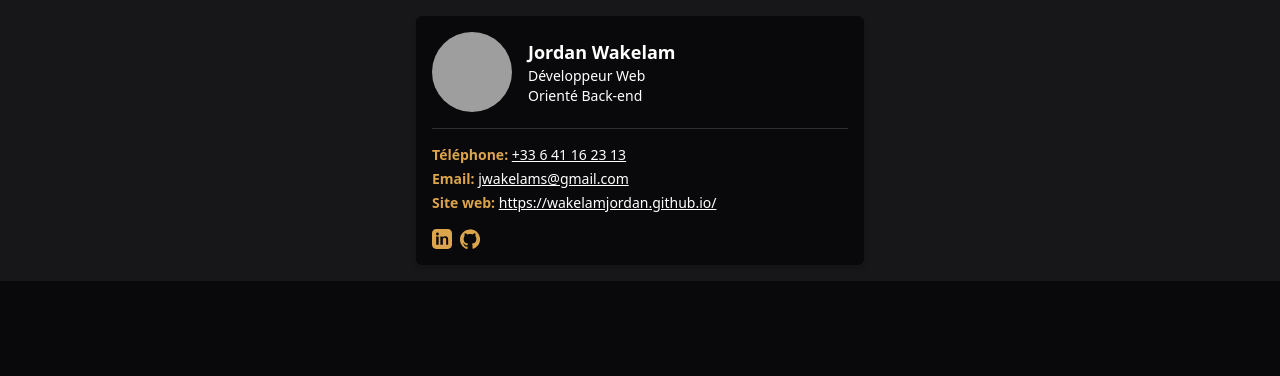
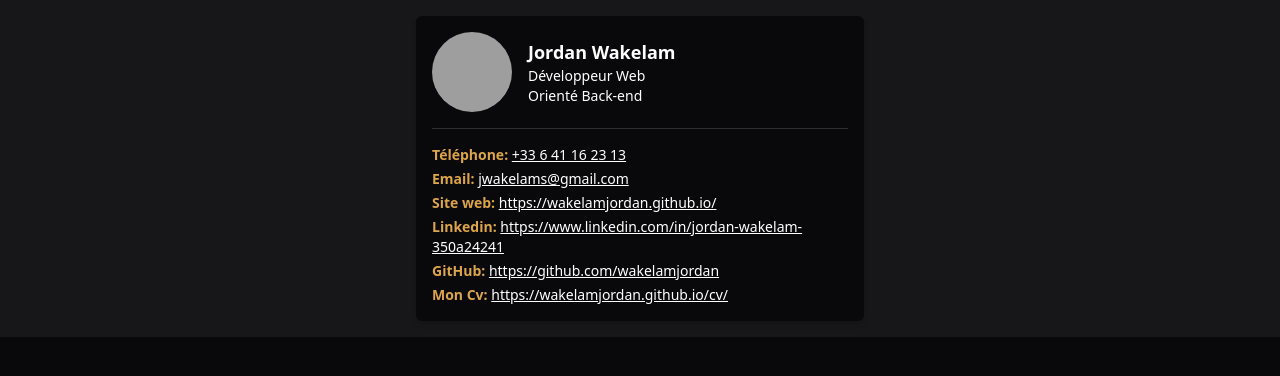
Before and after one commit to wakelamjordan/signature, a plain HTML site: page index.html in a window 1280 px wide. Drawn offline with nearby package versions, Linux system fonts and the light colour scheme; grey boxes are pictures that could not be loaded.

Commit message:
ajout du cv

```diff
--- a/index.html
+++ b/index.html
@@ -1,5 +1,6 @@
 <!DOCTYPE html>
 <html lang="fr" data-theme="luxury">
+
 <head>
     <meta charset="UTF-8">
     <meta name="viewport" content="width=device-width, initial-scale=1.0">
@@ -39,30 +40,32 @@
                     </p>
                     <p class="text-sm text-base-content">
                         <strong>Site web: </strong>
-                        <a href="https://wakelamjordan.github.io/"
-                            class="link link-primary">https://wakelamjordan.github.io/
+                        <a href="https://wakelamjordan.github.io/" class="link link-primary"
+                            target="_blank">https://wakelamjordan.github.io/
                         </a>
                     </p>
-                </div>
-
-                <!-- Réseaux sociaux -->
-                <div class="mt-4 flex space-x-2">
-                    <a href="https://www.linkedin.com/in/jordan-wakelam-350a24241"
-                        class="text-base-content hover:text-primary">
-                        <svg xmlns="http://www.w3.org/2000/svg" class="w-5 h-5" fill="currentColor" viewBox="0 0 24 24">
-                            <path
-                                d="M19 0h-14c-2.761 0-5 2.239-5 5v14c0 2.761 2.239 5 5 5h14c2.761 0 5-2.239 5-5v-14c0-2.761-2.239-5-5-5zm-11 19h-3v-10h3v10zm-1.5-11.268c-.967 0-1.75-.806-1.75-1.732 0-.926.783-1.732 1.75-1.732s1.75.806 1.75 1.732c0 .926-.783 1.732-1.75 1.732zm13.5 11.268h-3v-5.556c0-1.322-.026-3.022-1.844-3.022-1.844 0-2.128 1.438-2.128 2.925v5.653h-3v-10h2.884v1.368h.042c.402-.76 1.384-1.562 2.85-1.562 3.05 0 3.614 2.008 3.614 4.623v5.571z" />
-                        </svg>
-                    </a>
-                    <a href="https://github.com/wakelamjordan" class="text-base-content hover:text-primary">
-                        <svg xmlns="http://www.w3.org/2000/svg" class="w-5 h-5" fill="currentColor" viewBox="0 0 24 24">
-                            <path
-                                d="M12 .5c-6.627 0-12 5.373-12 12 0 5.302 3.438 9.8 8.205 11.385.6.111.82-.261.82-.577v-2.258c-3.338.726-4.042-1.61-4.042-1.61-.546-1.388-1.333-1.759-1.333-1.759-1.089-.744.083-.729.083-.729 1.205.085 1.84 1.237 1.84 1.237 1.07 1.834 2.809 1.304 3.495.998.108-.775.418-1.305.76-1.606-2.665-.304-5.466-1.332-5.466-5.927 0-1.309.469-2.381 1.236-3.22-.124-.305-.535-1.527.117-3.182 0 0 1.008-.322 3.301 1.23.957-.266 1.982-.398 3.003-.403 1.02.005 2.046.137 3.005.403 2.29-1.553 3.297-1.23 3.297-1.23.653 1.655.242 2.877.119 3.182.769.839 1.235 1.911 1.235 3.22 0 4.61-2.805 5.619-5.476 5.917.43.37.823 1.102.823 2.222v3.293c0 .319.218.694.825.576 4.77-1.585 8.207-6.083 8.207-11.384 0-6.627-5.373-12-12-12z" />
-                        </svg>
-                    </a>
+                    <p class="text-sm text-base-content">
+                        <strong>Linkedin: </strong>
+                        <a href="https://www.linkedin.com/in/jordan-wakelam-350a24241" class="link link-primary"
+                            target="_blank">https://www.linkedin.com/in/jordan-wakelam-350a24241
+                        </a>
+                    </p>
+                    <p class="text-sm text-base-content">
+                        <strong>GitHub: </strong>
+                        <a href="https://github.com/wakelamjordan" class="link link-primary"
+                            target="_blank">https://github.com/wakelamjordan
+                        </a>
+                    </p>
+                    <p class="text-sm text-base-content">
+                        <strong>Mon Cv: </strong>
+                        <a href="https://wakelamjordan.github.io/cv/" class="link link-primary"
+                            target="_blank">https://wakelamjordan.github.io/cv/
+                        </a>
+                    </p>
                 </div>
             </td>
         </tr>
     </table>
 </body>
+
 </html>
```
